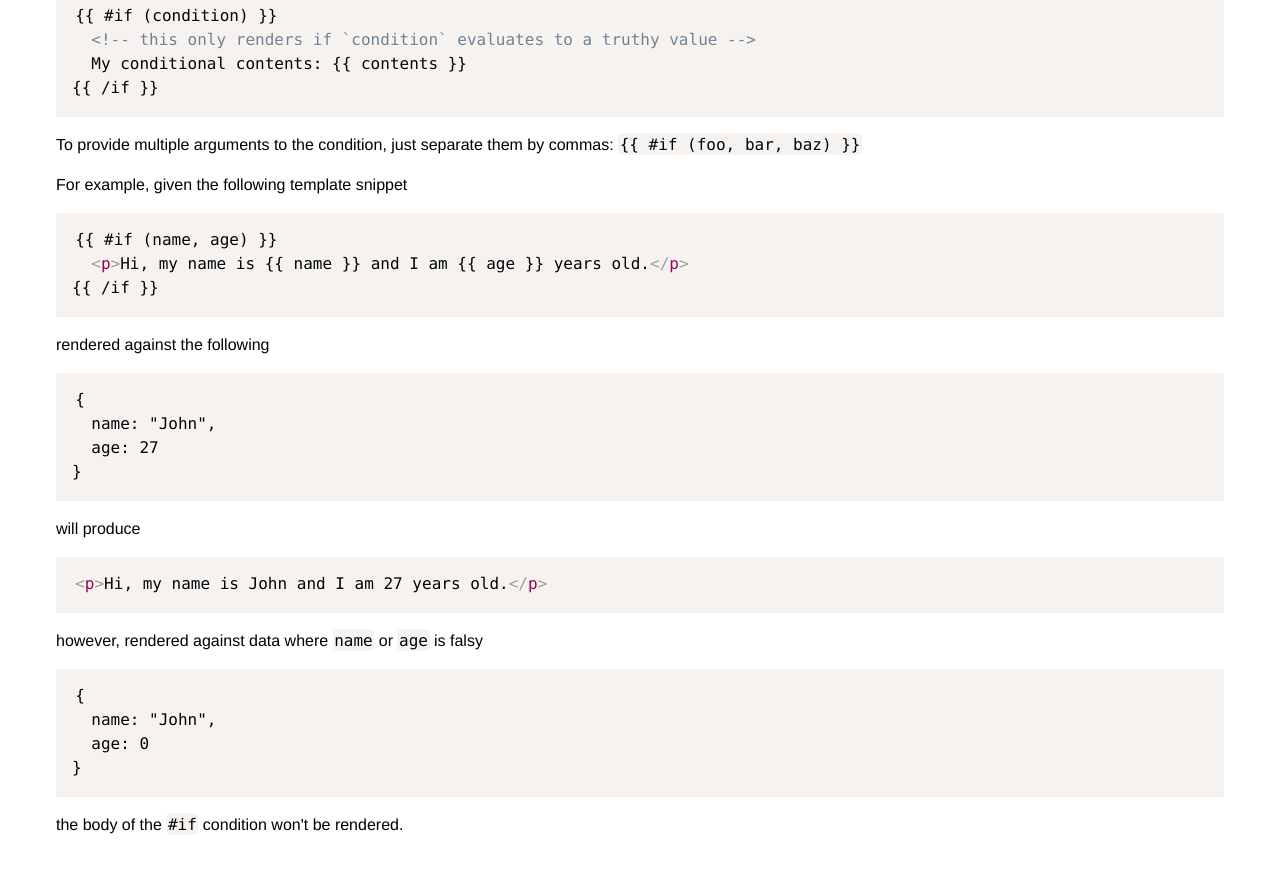
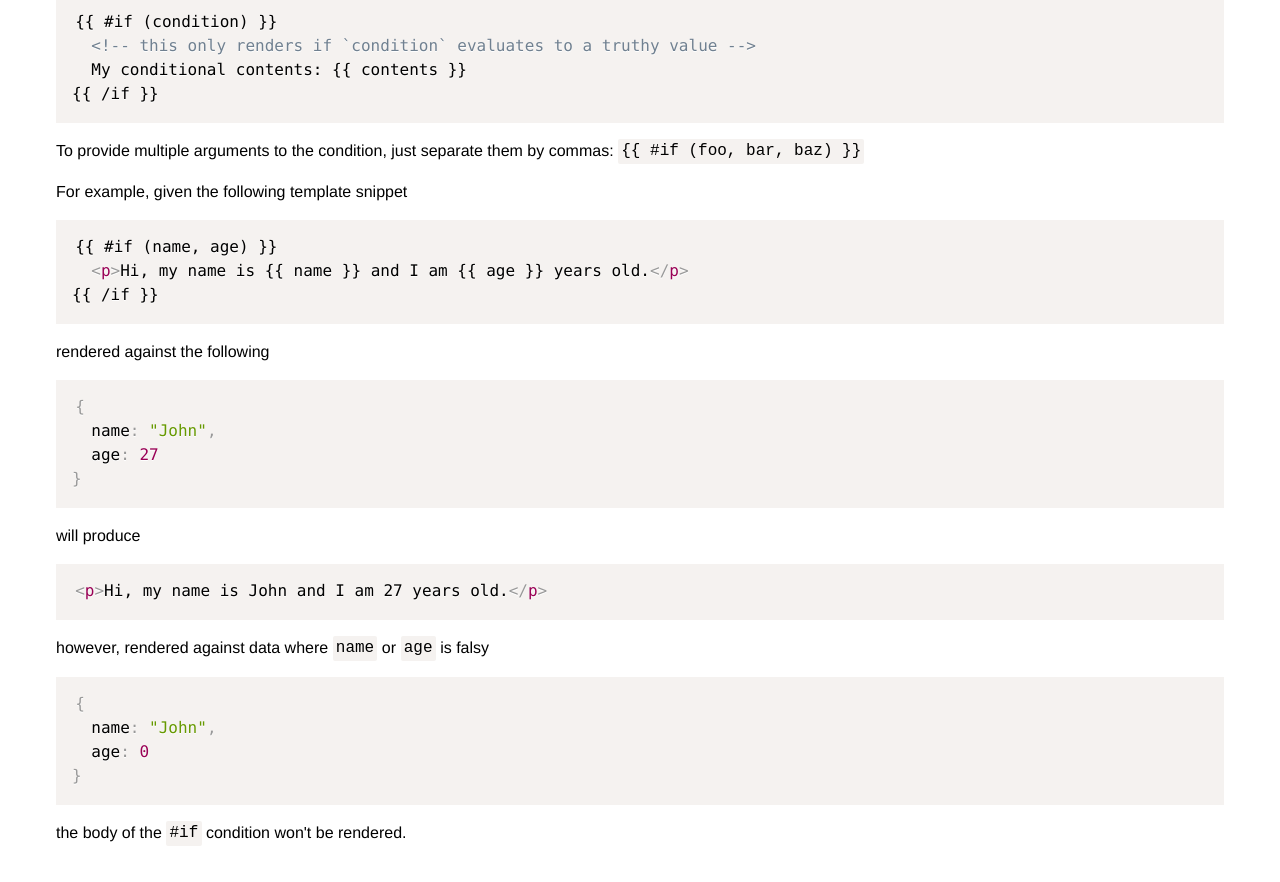
Before and after one commit to Pinjasaur/templater.js, a website: page index.html in a window 1280 px wide. Shown: the part 1894-2776 px from the top of the page. Drawn offline with Linux system fonts and the light colour scheme.

Commit message:
Minor tweaks

```diff
--- a/index.html
+++ b/index.html
@@ -4,7 +4,6 @@
     <meta charset="UTF-8">
     <meta name="viewport" content="width=device-width, initial-scale=1">
     <title>templater.js</title>
-
 
     <link rel="stylesheet" type="text/css" href="css/main.css">
 
@@ -49,10 +48,10 @@
       <h2>tl;dr</h2>
       <p>templater.js is a teeny JavaScript library for minimal templating needs (soon to be made obsolete by <a href="https://developer.mozilla.org/en-US/docs/Web/JavaScript/Reference/Template_literals">ES6 templating</a>). Its templating expression syntax mimics that of {{mustache}}/Handlebars. Barebones conditional logic included.</p>
 
-      <div class="pros">
+      <div class="pros language-js">
         <h3>Features</h3>
         <ul>
-          <li>No <code>eval</code>s or <code>new Function() { &hellip; }</code>s</li>
+          <li>No <code>eval()</code>s or <code>new Function() { &hellip; }</code>s</li>
           <li>HTML characters (&lt;, &gt;, and &amp;) automatically escaped</li>
           <li>< 1KB after minification</li>
           <li>Zero dependencies</li>
@@ -63,7 +62,7 @@
         <h3>Limitations</h3>
         <ul>
           <li>Cannot nest logic statements</li>
-          <li>Cannot nest properties (e.g. <code>{{foo.bar.baz}}</code></li>
+          <li>Cannot nest properties (e.g. <code>{{foo.bar.baz}}</code>)</li>
         </ul>
       </div>
 
@@ -75,7 +74,7 @@
         <pre><code>&lt;script src="path/to/templater.min.js">&lt;/script></code></pre>
         </li>
         <li>Create the template you'd like to use:</li>
-        <pre><code>&lt;!-- by using a non-standard `type` the browser won't parse it -->
+        <pre class="language-markup"><code>&lt;!-- by using a non-standard `type` the browser won't parse it -->
 &lt;script id="my-template" type="text/template">
   &lt;h2>Hi, my name is {{ name }}.&lt;/h2>
   &lt;p>I am {{ age }} years old and live in {{ location }}.&lt;/p>
@@ -91,7 +90,7 @@ document.body.insertAdjacentHTML("beforeend", template({
         </li>
       </ol>
     </section>
-    <section class="language-markup">
+    <section>
       <h2>Syntax</h2>
       <h3>Expressions</h3>
       <p>Syntax mimics {{mustache}}/Handlebars: <code>{{ contents }}</code> where <code>contents</code> represents what you'd like to replace when the template is rendered against some data. Note that the amount of whitespace between <code>contents</code> and the two braces doesn't matter. For example, the following are all equivalent:</p>
@@ -114,15 +113,15 @@ document.body.insertAdjacentHTML("beforeend", template({
 
       <p>To provide multiple arguments to the condition, just separate them by commas: <code>{{ #if (foo, bar, baz) }}</code></p>
 
-      <p>For example, given the following template snippet</p><pre><code>{{ #if (name, age) }}
+      <p>For example, given the following template snippet</p><pre class="language-markup"><code>{{ #if (name, age) }}
   &lt;p>Hi, my name is {{ name }} and I am {{ age }} years old.&lt;/p>
 {{ /if }}</code></pre>
-      <p>rendered against the following</p><pre><code>{
+      <p>rendered against the following</p><pre class="language-js"><code>{
   name: "John",
   age: 27
 }</code></pre>
-    <p>will produce</p><pre><code>&lt;p>Hi, my name is John and I am 27 years old.&lt;/p></code></pre>
-    <p>however, rendered against data where <code>name</code> or <code>age</code> is falsy</p><pre><code>{
+    <p>will produce</p><pre class="language-markup"><code>&lt;p>Hi, my name is John and I am 27 years old.&lt;/p></code></pre>
+    <p>however, rendered against data where <code>name</code> or <code>age</code> is falsy</p><pre class="language-js"><code>{
   name: "John",
   age: 0
 }</code></pre>
--- a/scss/main.scss
+++ b/scss/main.scss
@@ -84,7 +84,7 @@ main {
   }
 
   code {
-    background: darken($light, 5%);
+    background: #f5f2f0;
     padding: .2em;
     border-radius: 2px;
   }
```
Also changed, not shown: css/main.css.
